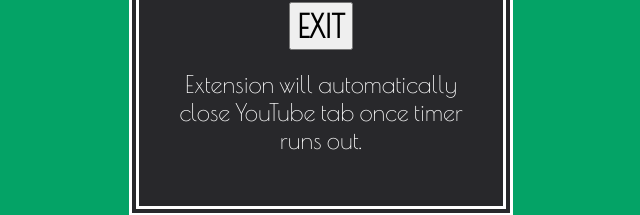
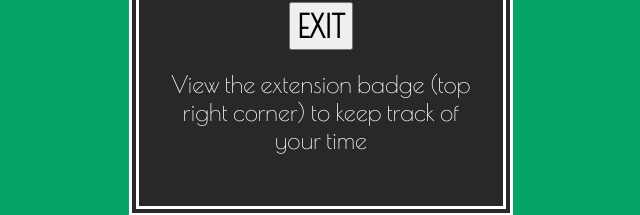
Before and after one commit to 04AJ/FocusExtension, a browser extension: page pages/leisure.html in a window 1280 px wide. Both pictures are taken after typing "Sample" into the empty fields and a click on the button "Submit". Shown: the part 449-664 px from the top of the page, without its empty margins (319-959 px from the left). Drawn offline with nearby package versions, Linux system fonts and the light colour scheme.

```diff
--- a/pages/leisure.html
+++ b/pages/leisure.html
@@ -52,7 +52,7 @@
         >
           EXIT
         </button>
-        <h2 class="head" style="font-weight: 200">
+        <h2 class="note" style="font-weight: 200">
           Extension will automatically close YouTube tab once timer runs out.
         </h2>
       </div>
--- a/scripts/leisure.js
+++ b/scripts/leisure.js
@@ -35,6 +35,7 @@
 const end = document.getElementsByClassName("end")[0];
 
 const submit = document.getElementsByClassName("btn")[0];
+const note = document.getElementsByClassName("note")[0];
 
 
 
@@ -49,6 +50,8 @@
 
     end.style.display = "block";
     display.style.display = "block";
+
+    note.innerHTML = "View the extension badge (top right corner) to keep track of your time";
 
 
 
```
